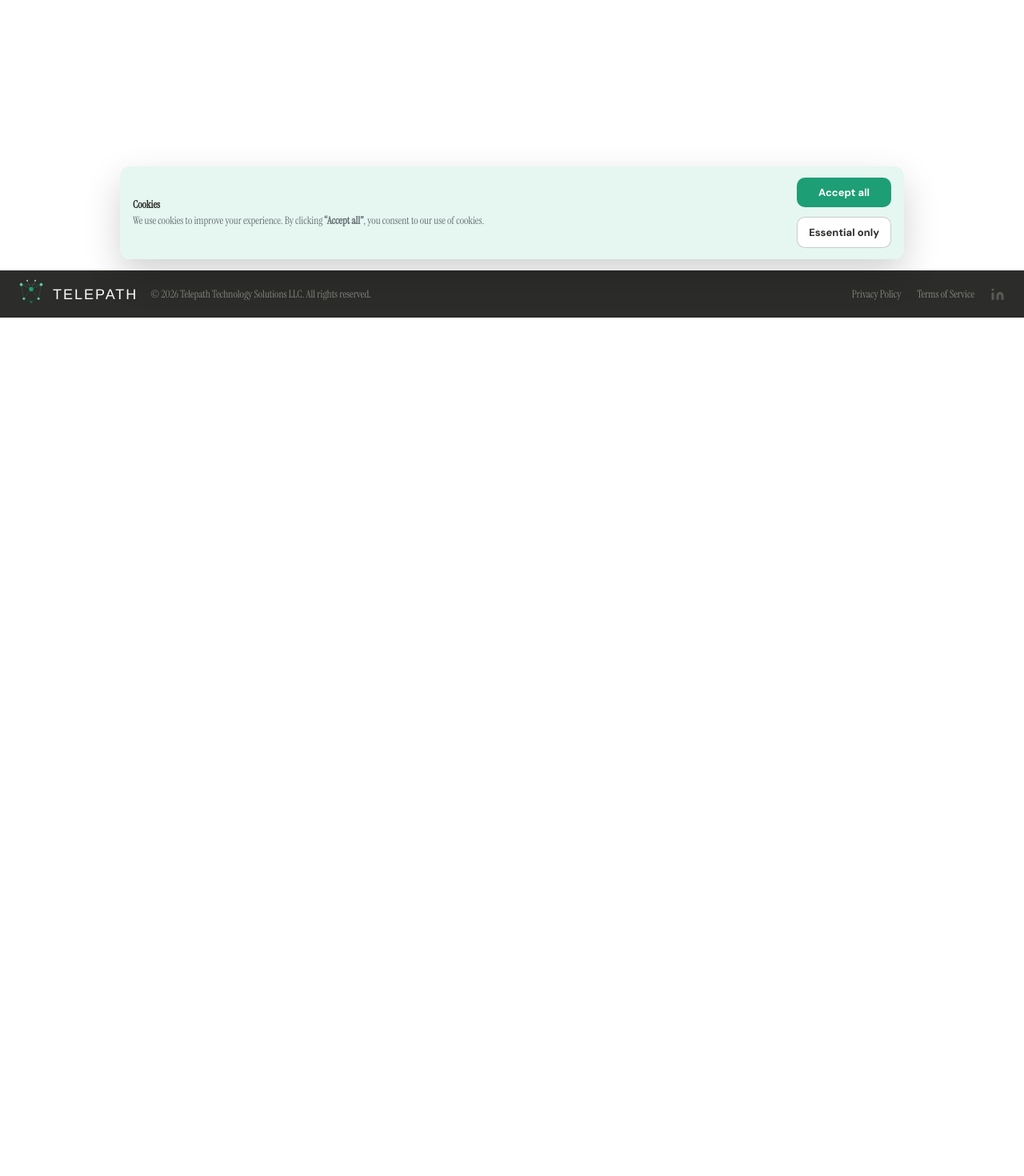
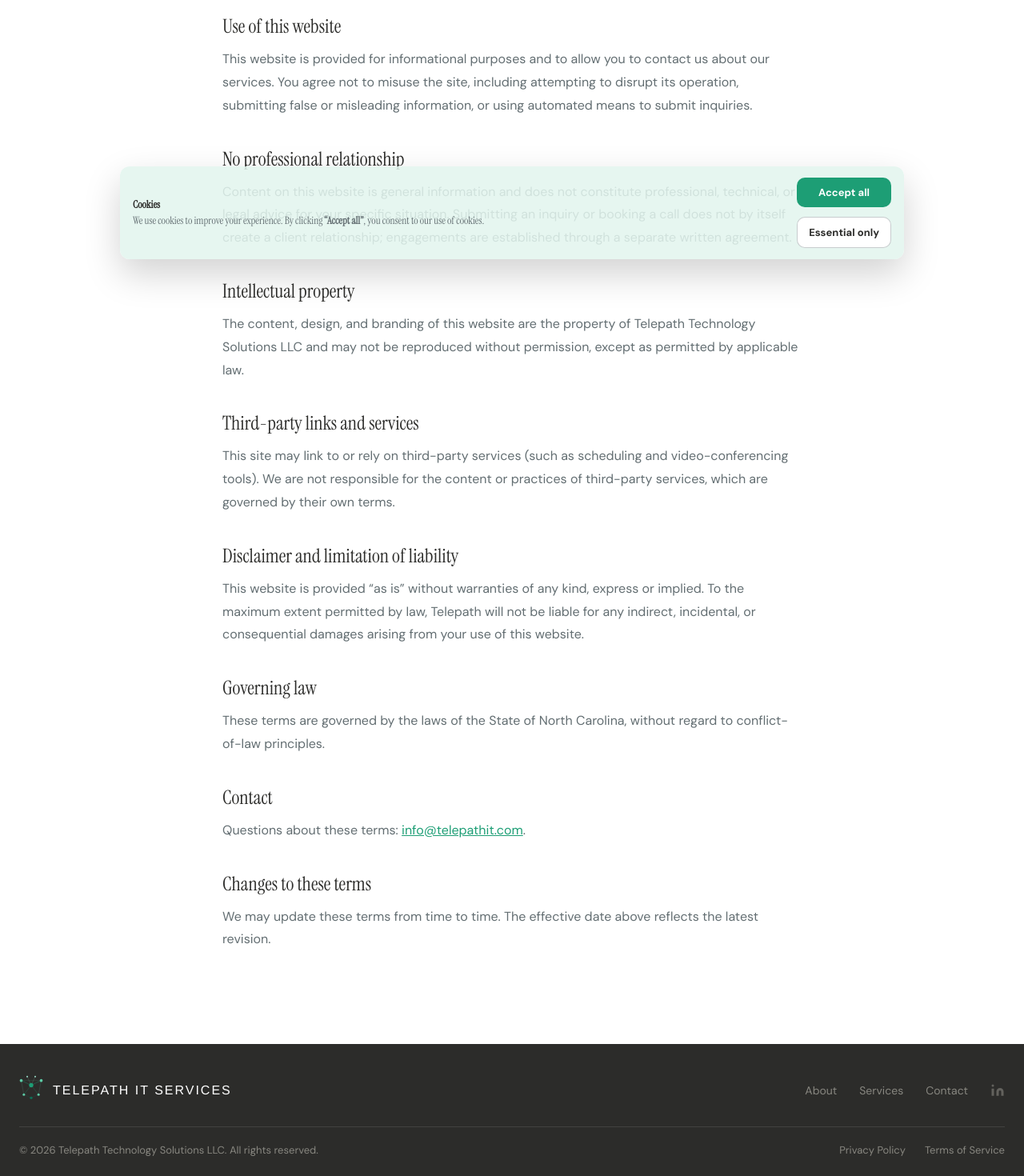
Before and after one commit to CPfeiferForge/telepath-site, a Next.js app: page /terms in a window 1280 px wide. Before the commit this address had no page. Shown: the part 462-1932 px from the top of the page at 80% size. Before the commit the page ends 859 px from the top, so only its background shows below. Built offline with nearby package versions, Linux system fonts and the light colour scheme.

Commit message:
Uniform wordmark, rebuilt footer with correct font and legal links, privacy and terms pages, company LinkedIn

```diff
--- /dev/null
+++ b/src/app/terms/page.tsx
@@ -0,0 +1,66 @@
+"use client";
+import { T, container, SectionLabel, SectionTitle } from "../../components/site";
+
+const h: React.CSSProperties = { fontFamily: "'Instrument Serif', Georgia, serif", fontSize: 24, fontWeight: 400, color: T.charcoal, margin: "36px 0 12px" };
+const p: React.CSSProperties = { fontSize: 16, lineHeight: 1.8, color: T.slate, margin: "0 0 16px" };
+
+export default function TermsPage() {
+  return (
+    <div style={{ fontFamily: "'DM Sans', sans-serif", color: T.charcoal, background: T.white }}>
+      <section style={{ paddingTop: 180, paddingBottom: 30, background: `linear-gradient(165deg, ${T.white} 0%, ${T.greenPale} 100%)` }}>
+        <div style={{ ...container, textAlign: "center" }}>
+          <SectionLabel>Legal</SectionLabel>
+          <SectionTitle>Terms of Service</SectionTitle>
+          <p style={{ ...p, margin: 0, color: T.slate }}>Effective date: July 7, 2026</p>
+        </div>
+      </section>
+      <section style={{ paddingTop: 40, paddingBottom: 100, background: T.white }}>
+        <div style={{ ...container, maxWidth: 820 }}>
+          <p style={p}>
+            These terms govern your use of telepathit.com, operated by Telepath Technology Solutions LLC (&ldquo;Telepath,&rdquo; &ldquo;we,&rdquo; &ldquo;us&rdquo;). By using this website, you agree to these terms.
+          </p>
+
+          <h2 style={h}>Use of this website</h2>
+          <p style={p}>
+            This website is provided for informational purposes and to allow you to contact us about our services. You agree not to misuse the site, including attempting to disrupt its operation, submitting false or misleading information, or using automated means to submit inquiries.
+          </p>
+
+          <h2 style={h}>No professional relationship</h2>
+          <p style={p}>
+            Content on this website is general information and does not constitute professional, technical, or legal advice for your specific situation. Submitting an inquiry or booking a call does not by itself create a client relationship; engagements are established through a separate written agreement.
+          </p>
+
+          <h2 style={h}>Intellectual property</h2>
+          <p style={p}>
+            The content, design, and branding of this website are the property of Telepath Technology Solutions LLC and may not be reproduced without permission, except as permitted by applicable law.
+          </p>
+
+          <h2 style={h}>Third-party links and services</h2>
+          <p style={p}>
+            This site may link to or rely on third-party services (such as scheduling and video-conferencing tools). We are not responsible for the content or practices of third-party services, which are governed by their own terms.
+          </p>
+
+          <h2 style={h}>Disclaimer and limitation of liability</h2>
+          <p style={p}>
+            This website is provided &ldquo;as is&rdquo; without warranties of any kind, express or implied. To the maximum extent permitted by law, Telepath will not be liable for any indirect, incidental, or consequential damages arising from your use of this website.
+          </p>
+
+          <h2 style={h}>Governing law</h2>
+          <p style={p}>
+            These terms are governed by the laws of the State of North Carolina, without regard to conflict-of-law principles.
+          </p>
+
+          <h2 style={h}>Contact</h2>
+          <p style={p}>
+            Questions about these terms: <a href="mailto:info@telepathit.com" style={{ color: T.green }}>info@telepathit.com</a>.
+          </p>
+
+          <h2 style={h}>Changes to these terms</h2>
+          <p style={p}>
+            We may update these terms from time to time. The effective date above reflects the latest revision.
+          </p>
+        </div>
+      </section>
+    </div>
+  );
+}
--- a/src/components/site.tsx
+++ b/src/components/site.tsx
@@ -5,7 +5,7 @@ import { usePathname } from "next/navigation";
 
 /* ─── Public GitHub profile ─── */
 export const GITHUB_URL = "https://github.com/CPfeiferForge";
-export const LINKEDIN_URL = "http://www.linkedin.com/in/chris-pfeifer-9b029036";
+export const LINKEDIN_URL = "https://www.linkedin.com/company/telepath-technology-solutions/";
 
 /* ───────── palette matched to logo ───────── */
 export const T = {
@@ -149,7 +149,7 @@ export function AnimatedLogo({ showWordmark = true, maxWidth = 420 }: { showWord
           ))}
         </g>
         {showWordmark && (
-          <text x="340" y="240" textAnchor="middle" fontFamily="'Helvetica Neue', Arial, sans-serif" fontSize="34" fontWeight="500" fill="#2C2C2A" letterSpacing="3" style={wmStyle}>TELEPATH <tspan fill="#1D9E75" fontWeight="600">IT SERVICES</tspan></text>
+          <text x="340" y="240" textAnchor="middle" fontFamily="'Helvetica Neue', Arial, sans-serif" fontSize="34" fontWeight="500" fill="#2C2C2A" letterSpacing="3" style={wmStyle}>TELEPATH IT SERVICES</text>
         )}
       </svg>
     </div>
@@ -289,7 +289,7 @@ export function SiteNav() {
           {/* Logo — hard left */}
           <Link href="/" style={{ display: "flex", alignItems: "center", gap: 10, cursor: "pointer", flexShrink: 0, textDecoration: "none" }}>
             <LogoMark size={34}/>
-            <span style={{ fontFamily: "'Helvetica Neue', Arial, sans-serif", fontWeight: 500, fontSize: 16, letterSpacing: 2.5, color: T.charcoal, textTransform: "uppercase", whiteSpace: "nowrap" }}>Telepath <span style={{ color: T.green, fontWeight: 600 }}>IT Services</span></span>
+            <span style={{ fontFamily: "'Helvetica Neue', Arial, sans-serif", fontWeight: 500, fontSize: 16, letterSpacing: 2.5, color: T.charcoal, textTransform: "uppercase", whiteSpace: "nowrap" }}>Telepath IT Services</span>
           </Link>
           {/* Desktop nav links — centered */}
           <div style={{ display: "flex", alignItems: "center", gap: 32, position: "absolute", left: "50%", transform: "translateX(-50%)" }} className="desktop-nav">
@@ -334,53 +334,47 @@ export function SiteNav() {
 /*  FOOTER — shared across all pages              */
 /* ═══════════════════════════════════════════════ */
 export function SiteFooter() {
+  const linkStyle: React.CSSProperties = {
+    fontSize: 14, color: T.silver, textDecoration: "none", transition: "color 0.2s",
+  };
+  const hover = {
+    onMouseEnter: (e: React.MouseEvent) => { (e.currentTarget as HTMLElement).style.color = T.white; },
+    onMouseLeave: (e: React.MouseEvent) => { (e.currentTarget as HTMLElement).style.color = T.silver; },
+  };
   return (
-    <footer style={{ background: T.charcoal, padding: "12px 0" }}>
-      <div
-        style={{
-          ...footerContainer,
-          display: "grid",
-          gridTemplateColumns: "auto 1fr auto",
-          alignItems: "center",
-          flexWrap: "wrap",
-          gap: 16,
-        }}
-      >
-        <div style={{ display: "flex", alignItems: "center", gap: 12, justifySelf: "start" }}>
-          <div style={{ transform: "translateY(-1px)" }}>
-            <LogoMark size={30} />
+    <footer style={{ background: T.charcoal, fontFamily: "'DM Sans', sans-serif" }}>
+      <div style={{ ...footerContainer, maxWidth: 1600, paddingTop: 40, paddingBottom: 24 }}>
+        {/* Row 1: brand / page links / social */}
+        <div style={{ display: "flex", alignItems: "center", justifyContent: "space-between", flexWrap: "wrap", gap: 24 }}>
+          <Link href="/" style={{ display: "flex", alignItems: "center", gap: 12, textDecoration: "none" }}>
+            <div style={{ transform: "translateY(-1px)" }}>
+              <LogoMark size={30} />
+            </div>
+            <span style={{
+              fontFamily: "'Helvetica Neue', Arial, sans-serif", fontWeight: 500, fontSize: 16,
+              letterSpacing: 2, color: T.white, textTransform: "uppercase", lineHeight: 1, whiteSpace: "nowrap",
+            }}>
+              Telepath IT Services
+            </span>
+          </Link>
+          <div style={{ display: "flex", alignItems: "center", gap: 28, flexWrap: "wrap" }}>
+            {NAV_LINKS.map(([href, label]) => (
+              <Link key={href} href={href} style={linkStyle} {...hover}>{label}</Link>
+            ))}
+            <a href={LINKEDIN_URL} target="_blank" rel="noopener noreferrer" aria-label="LinkedIn" style={{ display: "flex", alignItems: "center", opacity: 0.6, transition: "opacity 0.2s" }} onMouseEnter={e => { (e.currentTarget as HTMLElement).style.opacity = "1"; }} onMouseLeave={e => { (e.currentTarget as HTMLElement).style.opacity = "0.6"; }}>
+              <svg width="18" height="18" viewBox="0 0 24 24" fill={T.silver} stroke="none"><path d="M16 8a6 6 0 016 6v7h-4v-7a2 2 0 00-4 0v7h-4v-7a6 6 0 016-6z"/><rect x="2" y="9" width="4" height="12"/><circle cx="4" cy="4" r="2"/></svg>
+            </a>
           </div>
-          <span
-            style={{
-              fontFamily: "'Helvetica Neue', Arial, sans-serif",
-              fontWeight: 500,
-              fontSize: 18,
-              letterSpacing: 2,
-              color: T.white,
-              textTransform: "uppercase",
-              lineHeight: 1,
-            }}
-          >
-            Telepath
-          </span>
         </div>
-
-        <div style={{ fontSize: 13, color: T.silver, justifySelf: "start" }}>
-          &copy; 2026 Telepath Technology Solutions LLC. All rights reserved.
-        </div>
-
-        <div style={{ display: "flex", gap: 20, alignItems: "center", justifySelf: "end" }}>
-          {["Privacy Policy", "Terms of Service"].map((s) => (
-            <span
-              key={s}
-              style={{ fontSize: 13, color: T.silver, cursor: "pointer" }}
-            >
-              {s}
-            </span>
-          ))}
-          <a href={LINKEDIN_URL} target="_blank" rel="noopener noreferrer" aria-label="LinkedIn" style={{ display: "flex", alignItems: "center", opacity: 0.5, transition: "opacity 0.2s" }} onMouseEnter={e => { (e.currentTarget as HTMLElement).style.opacity = "1"; }} onMouseLeave={e => { (e.currentTarget as HTMLElement).style.opacity = "0.5"; }}>
-            <svg width="18" height="18" viewBox="0 0 24 24" fill={T.silver} stroke="none"><path d="M16 8a6 6 0 016 6v7h-4v-7a2 2 0 00-4 0v7h-4v-7a6 6 0 016-6z"/><rect x="2" y="9" width="4" height="12"/><circle cx="4" cy="4" r="2"/></svg>
-          </a>
+        {/* Divider */}
+        <div style={{ borderTop: "1px solid rgba(255,255,255,0.1)", marginTop: 28, paddingTop: 20, display: "flex", alignItems: "center", justifyContent: "space-between", flexWrap: "wrap", gap: 12 }}>
+          <div style={{ fontSize: 13, color: T.silver }}>
+            &copy; 2026 Telepath Technology Solutions LLC. All rights reserved.
+          </div>
+          <div style={{ display: "flex", gap: 24 }}>
+            <Link href="/privacy" style={{ ...linkStyle, fontSize: 13 }} {...hover}>Privacy Policy</Link>
+            <Link href="/terms" style={{ ...linkStyle, fontSize: 13 }} {...hover}>Terms of Service</Link>
+          </div>
         </div>
       </div>
     </footer>
```
Also changed, not shown: src/app/privacy/page.tsx (added, +69 -0 lines).
